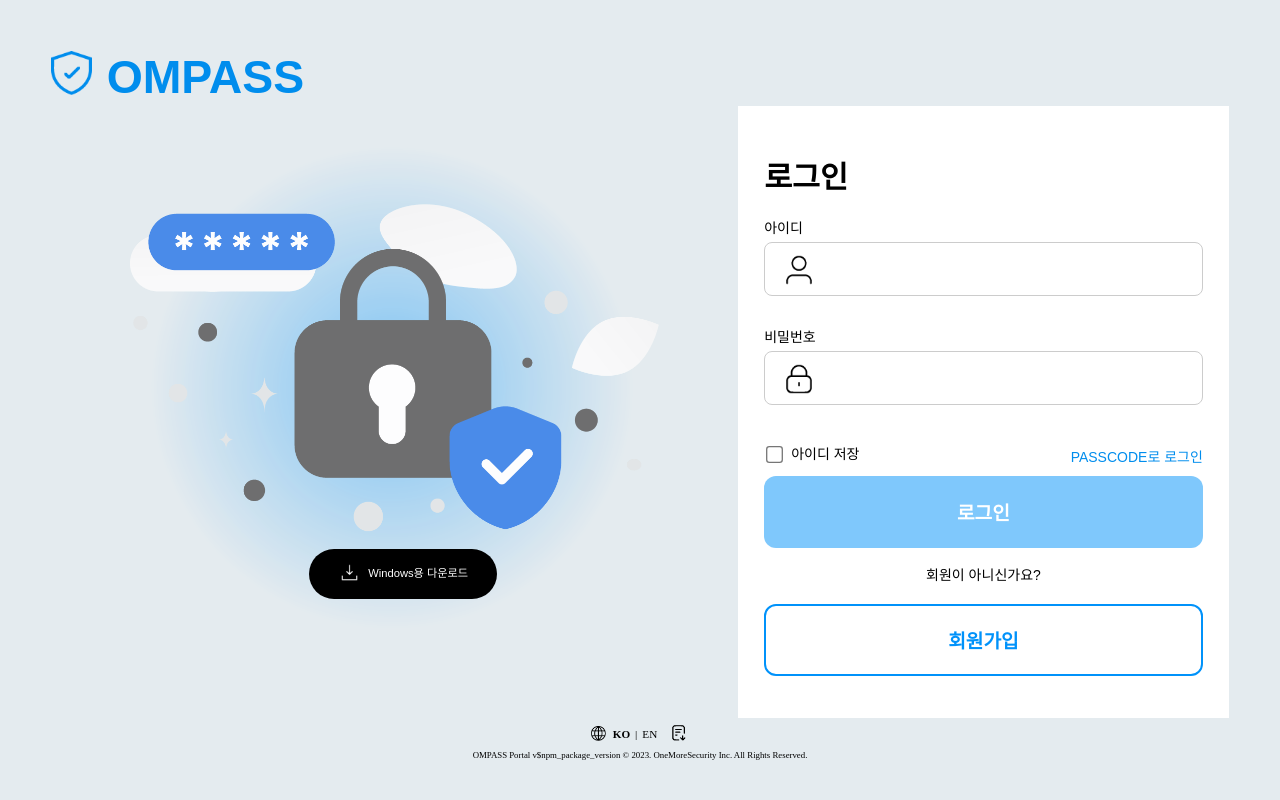
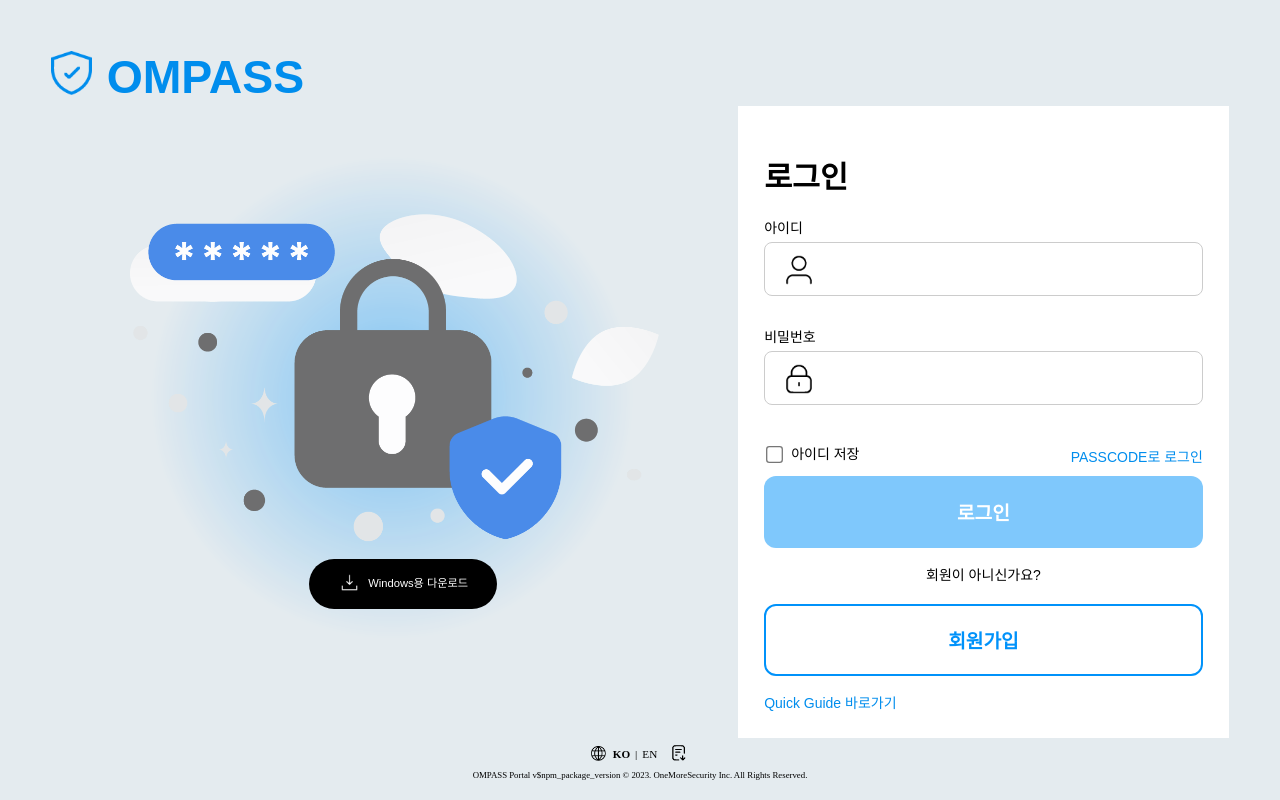
Before and after one commit to ing1355/OMPASSv2-ADMIN, a React (Create React App) app: page / in a window 1280 px wide. Built offline with nearby package versions, Linux system fonts and the light colour scheme; a web font is replaced by a local one.

Commit message:
guide 수정

```diff
--- a/src/Components/Account/GuidePage.tsx
+++ b/src/Components/Account/GuidePage.tsx
@@ -30,14 +30,10 @@
           justify='center'
           // align='bottom'
         >
-          <Col
-            // style={{textAlign: 'center'}}
-          >
-            <img
-              src={installerGuide}
-              // height='90%'
-            />
-          </Col>
+          <img
+            src={installerGuide}
+            width='65%'
+          />
         </Row>
         <Row
           justify='center'
@@ -59,7 +55,7 @@
                   GetAgentInstallerDownloadApi,
                   (data:any) => {
                     const fileDownlaoadUrl = URL.createObjectURL(data);
-                    console.log('data',data.fileName)
+                    // console.log('data',data.fileName)
                     const downloadLink = document.createElement('a');
                     downloadLink.href = fileDownlaoadUrl;
                     downloadLink.download = versionName;
--- a/src/Components/Login/Login.tsx
+++ b/src/Components/Login/Login.tsx
@@ -366,6 +366,11 @@
                   className='button-st2 login-button'
                 ><FormattedMessage id='CREATE_ACCOUNT' /></button>
               </Link>
+              <Link to='/GuidePage'>
+                <div className='main-color1'>
+                  <FormattedMessage id='GO_TO_QUICK_GUIDE' />
+                </div>
+              </Link>
             </form>
           </div>
         </Col>
--- a/src/Locale/LocaleTexts.ts
+++ b/src/Locale/LocaleTexts.ts
@@ -194,6 +194,7 @@
     OMPASS_SERVER_SETTINGS: 'OMPASS Server Settings',
     EXPIRED: 'Expired',
     DOWNLOADING: 'Downloading...',
+    GO_TO_QUICK_GUIDE: 'Go to Quick Guide',
   },
   'ko': {
     LOGIN: '로그인',
@@ -390,6 +391,7 @@
     OMPASS_SERVER_SETTINGS: 'OMPASS 서버 설정',
     EXPIRED: '만료',
     DOWNLOADING: '다운로드중...',
+    GO_TO_QUICK_GUIDE: 'Quick Guide 바로가기',
   }
 }
 
```
Also changed, not shown: src/assets/installerGuide.png.
